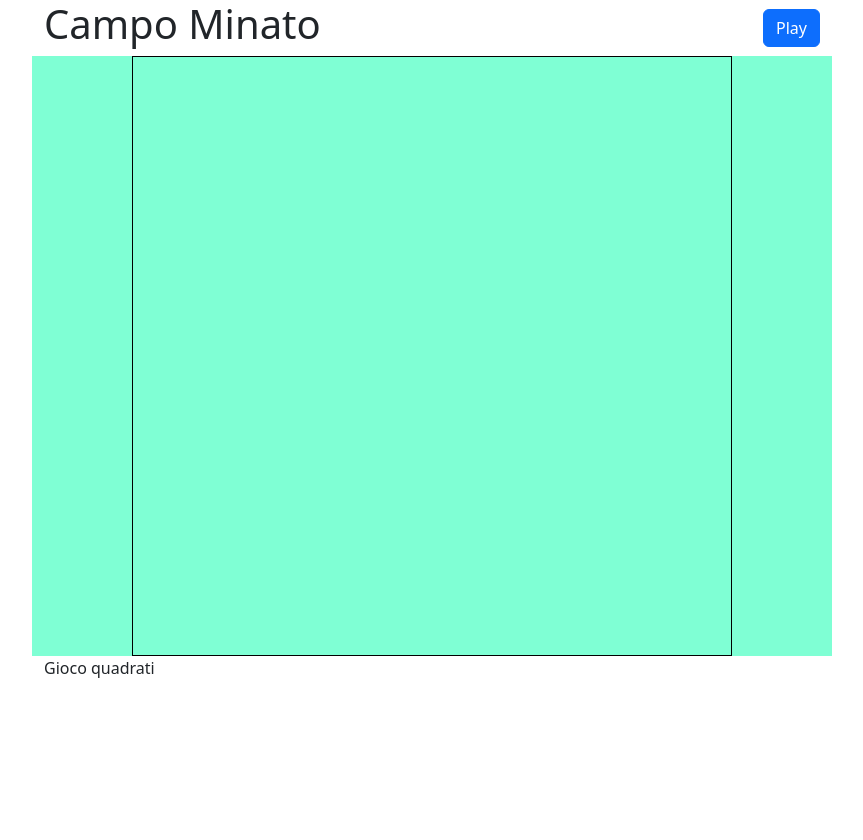
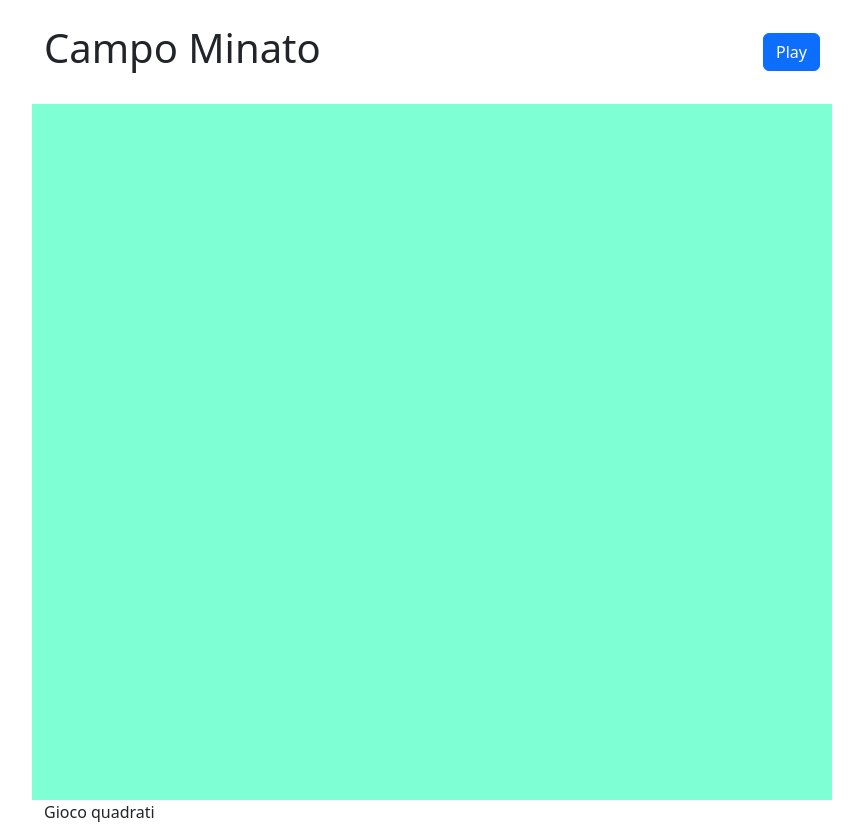
Before and after one commit to LucaBeltrami10/js-campominato-grid, a plain HTML site: page index.html in a window 1280 px wide. Shown: the whole page, without its empty margins (208-1071 px from the left). Before the commit the page ends 800 px from the top, so only its background shows below. Drawn offline with nearby package versions, Linux system fonts and the light colour scheme.

Commit message:
correzioni varie. esercizio finito

```diff
--- a/index.html
+++ b/index.html
@@ -10,12 +10,12 @@
     <link rel="stylesheet" href="./css/style.css">
 </head>
 <body>
-    <header class="my_container container-fluid d-flex justify-content-between align-items-center">
+    <header class="my_container container-fluid d-flex justify-content-between align-items-center py-4">
         <h1 class="fs-1">Campo Minato</h1>
         <button id="play-button" type="button" class="btn btn-primary">Play</button>
     </header>
-    <main class="my_container container-fluid bc-lightgreen">
-        <div id="squares-container" class="d-flex flex-wrap border border-black mx-auto">
+    <main class="my_container container-fluid bc-lightgreen py-5">
+        <div id="squares-container" class="d-flex flex-wrap mx-auto">
         </div>
     </main>
     <footer class="my_container container-fluid">
```
